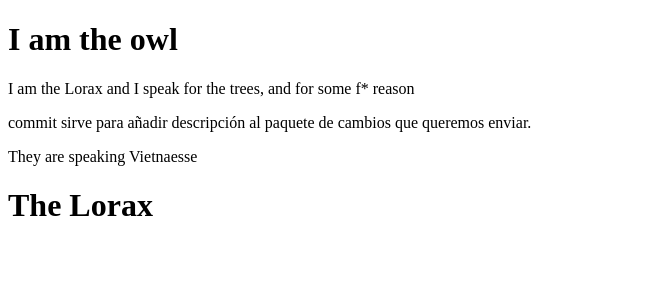
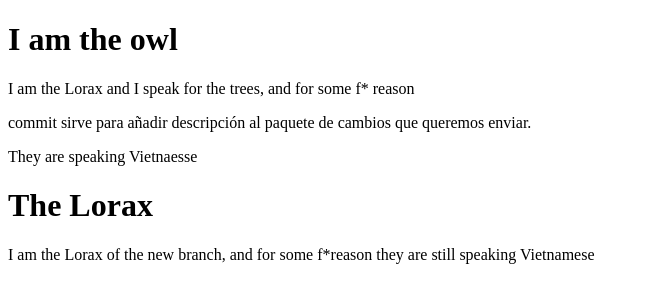
Before and after one commit to OneCalledFrank/estructura, a plain HTML site: page index.html in a window 1280 px wide. Shown: the whole page, without its empty margins (0-649 px from the left). Drawn offline with Linux system fonts and the light colour scheme.

Commit message:
nueva rama comentario?

```diff
--- a/index.html
+++ b/index.html
@@ -13,6 +13,7 @@
     <p>commit sirve para añadir descripción al paquete de cambios que queremos enviar.</p>
     <p>They are speaking Vietnaesse</p>
     <h1>The Lorax</h1>
+    <p>I am the Lorax of the new branch, and for some f*reason they are still speaking Vietnamese</p>
 </body>
 
 </html>
```
